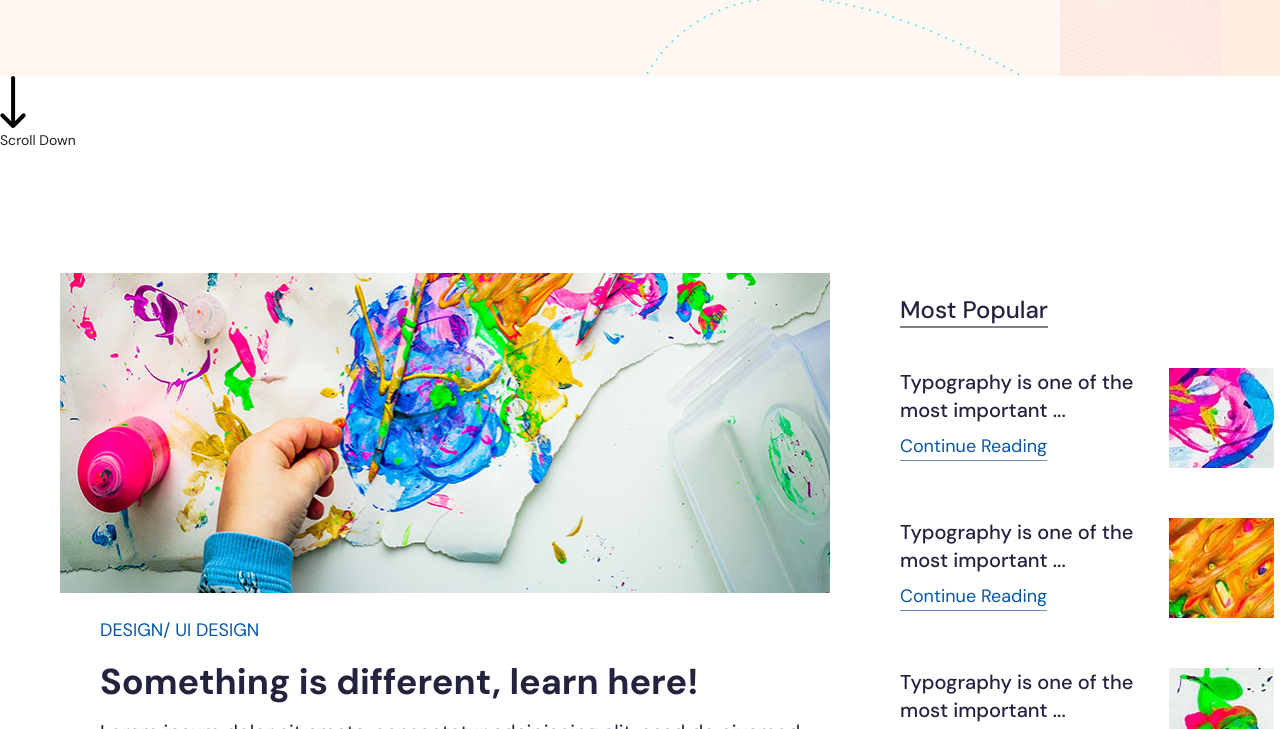
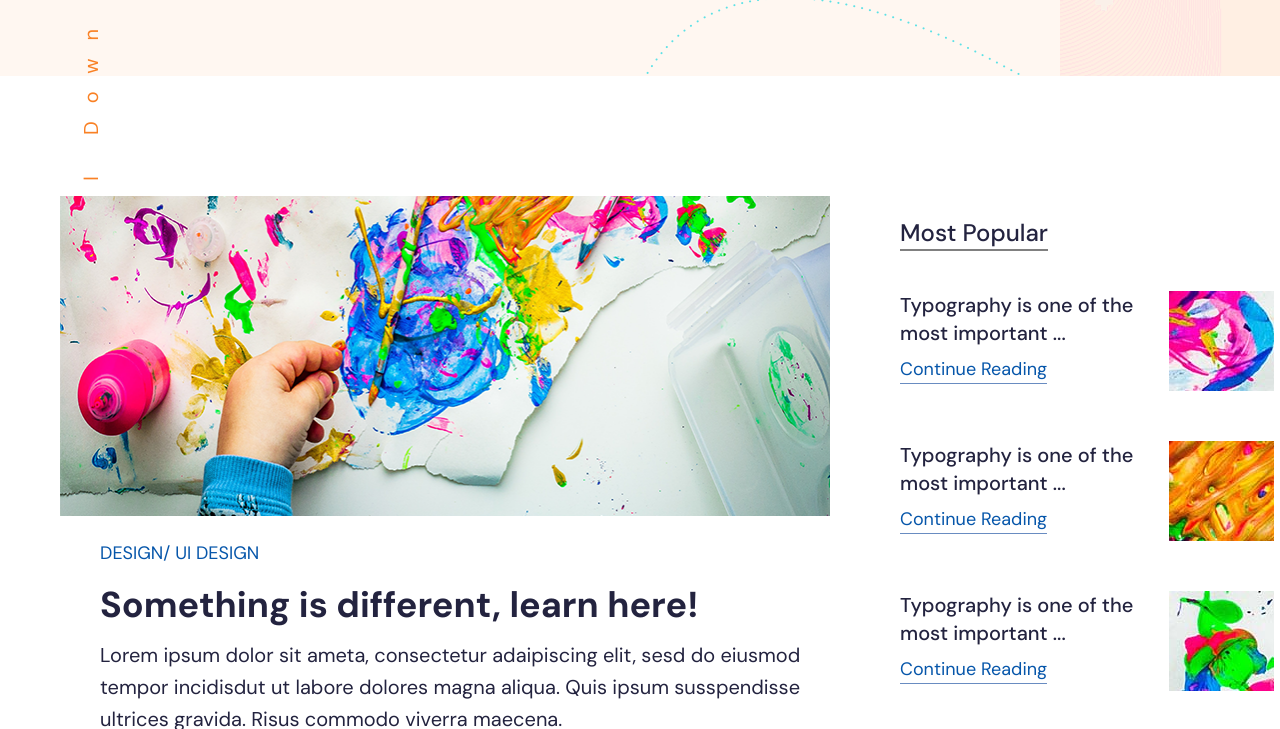
Before and after one commit to xuanhongnaver/Polio, a plain HTML site: page blog.html in a window 1280 px wide. Shown: the part 266-995 px from the top of the page. Drawn offline with Linux system fonts and the light colour scheme; the site is published under a folder, as on GitHub Pages, so addresses that start at the root find nothing.

Commit message:
first commit

```diff
--- a/stylesheets/components/bottom.css
+++ b/stylesheets/components/bottom.css
@@ -1,6 +1,6 @@
-@import url("/stylesheets/libs/bootstrap.css");
-@import url("/stylesheets/libs/font-awesome.css");
-@import url("/stylesheets/libs/reset.css");
+@import url("../libs/bootstrap.css");
+@import url("../libs/font-awesome.css");
+@import url("../libs/reset.css");
 /* bottom--------------------------------------*/
 .bottom {
   background-color: #0d1e38;
--- a/stylesheets/components/footer.css
+++ b/stylesheets/components/footer.css
@@ -1,6 +1,6 @@
-@import url("/stylesheets/libs/bootstrap.css");
-@import url("/stylesheets/libs/font-awesome.css");
-@import url("/stylesheets/libs/reset.css");
+@import url("../libs/bootstrap.css");
+@import url("../libs/font-awesome.css");
+@import url("../libs/reset.css");
 /* footer-----------------------------------------------*/
 .footer {
   padding-top: 155px;
--- a/stylesheets/components/navbar.css
+++ b/stylesheets/components/navbar.css
@@ -1,6 +1,6 @@
-@import url("/stylesheets/libs/bootstrap.css");
-@import url("/stylesheets/libs/font-awesome.css");
-@import url("/stylesheets/libs/reset.css");
+@import url("../libs/bootstrap.css");
+@import url("../libs/font-awesome.css");
+@import url("../libs/reset.css");
 /* Navbar
 -------------------------------------------------------------- */
 .header-inner {
--- a/stylesheets/views/blog.css
+++ b/stylesheets/views/blog.css
@@ -1,7 +1,7 @@
-@import url("/stylesheets/components/navbar.css");
-@import url("/stylesheets/style.css");
-@import url("/stylesheets/components/footer.css");
-@import url("/stylesheets/components/bottom.css");
-@import url("/stylesheets/libs/bootstrap.css");
-@import url("/stylesheets/libs/font-awesome.css");
-@import url("/stylesheets/libs/reset.css");/*# sourceMappingURL=blog.css.map */
+@import url("../components/navbar.css");
+@import url("../style.css");
+@import url("../components/footer.css");
+@import url("../components/bottom.css");
+@import url("../libs/bootstrap.css");
+@import url("../libs/font-awesome.css");
+@import url("../libs/reset.css");/*# sourceMappingURL=blog.css.map */
```
Also changed, not shown: 4 other files.
